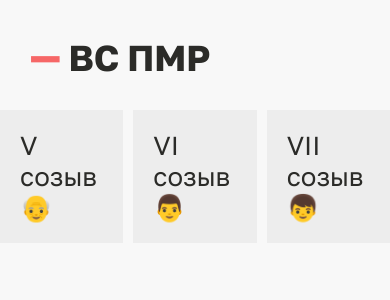
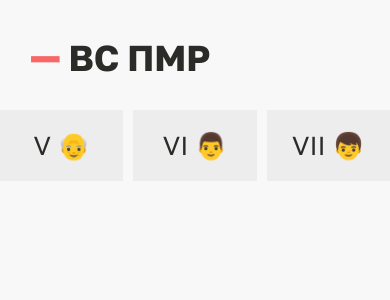
Before and after one commit to g0ddest/vspmr-api, a Python web app: template templates/index.html in a window 390 px wide. Shown: the top 300 px of the page. Run offline with Jinja, Linux system fonts and the light colour scheme; the template is opened without the code that fills it, so the values that code supplies are empty.

Commit message:
responsive conv nav buttons

```diff
--- a/static/style.css
+++ b/static/style.css
@@ -178,3 +178,9 @@
 nav.conv a:hover {
     background-color: #E0E0E0;
 }
+
+@media only screen and (max-width: 600px) {
+    nav.conv a span.help {
+        display: none;
+    }
+}
--- a/templates/index.html
+++ b/templates/index.html
@@ -31,7 +31,7 @@
             <main>
 
             <nav class="conv">
-                <a href="/conv-V">V созыв 👴</a> <a href="/conv-VI">VI созыв 👨‍</a> <a href="/conv-VII">VII созыв 👦</a>
+                <a href="/conv-V">V <span class="help">созыв </span>👴</a> <a href="/conv-VI">VI <span class="help">созыв </span>👨‍</a> <a href="/conv-VII">VII <span class="help">созыв </span>👦</a>
             </nav>
 
 {% for entry in entries %}
```
